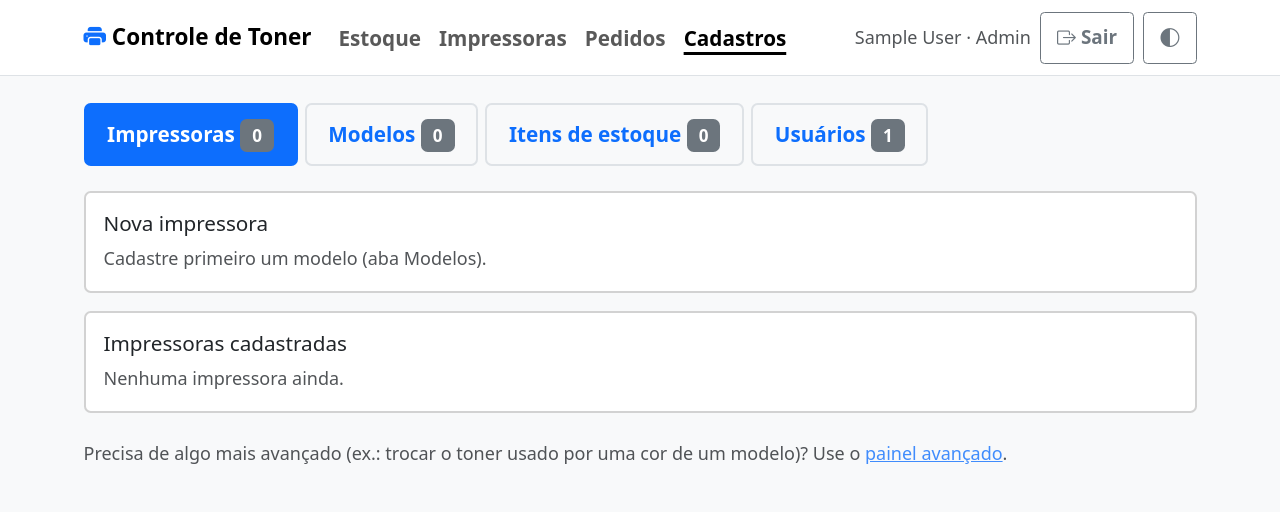
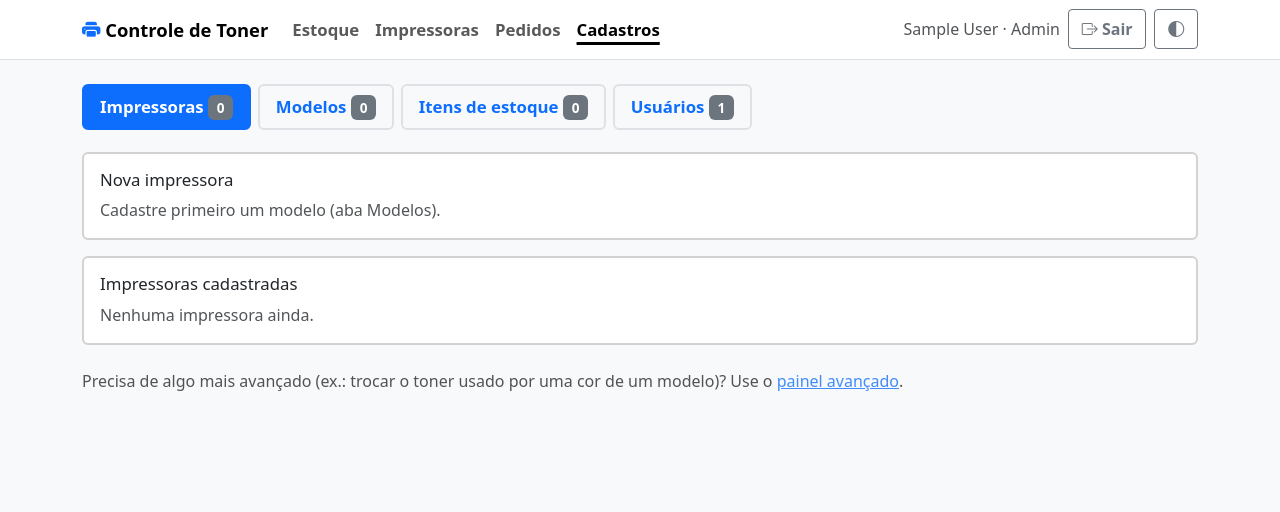
Before and after one commit to DaniloSRocha26/Estoque-Lab-PVI, a Django app: page /cadastros/ in a window 1280 px wide. Shown: the top 512 px of the page. Run offline with Django 5.2, Linux system fonts and the light colour scheme; the visitor is signed in with stand-in values (Sample User, id 1); data comes from the database, SQL or seed files in the repository; data that the repository does not hold is empty.

Commit message:
Reduz a escala do visual (menos zoom, mantendo legibilidade)

```diff
--- a/estoque/static/estoque/app.css
+++ b/estoque/static/estoque/app.css
@@ -1,57 +1,57 @@
 /* ---------- Legibilidade: letras grandes, alto contraste, alvos de toque grandes ---------- */
-html { font-size: 112.5%; }               /* 18px base (o padrão é 16px) */
-body { line-height: 1.55; }
+html { font-size: 100%; }                 /* 16px base: legível sem exagerar o zoom */
+body { line-height: 1.5; }
 .small, small { font-size: 1rem; }        /* nada de texto miúdo */
 .text-body-secondary { color: var(--bs-body-color) !important; opacity: .78; }
-h2, .h5 { font-size: 1.45rem !important; font-weight: 700; }
-.h6 { font-size: 1.15rem !important; }
+h2, .h5 { font-size: 1.3rem !important; font-weight: 700; }
+.h6 { font-size: 1.05rem !important; }
 
-.navbar .nav-link { font-size: 1.15rem; padding: .7rem 1rem; font-weight: 600; }
+.navbar .nav-link { font-size: 1.05rem; padding: .55rem .85rem; font-weight: 600; }
 .navbar .nav-link.active { text-decoration: underline; text-underline-offset: .35rem; text-decoration-thickness: 3px; }
-.navbar-brand { font-size: 1.25rem; }
+.navbar-brand { font-size: 1.15rem; }
 
 .btn, .btn-sm, .form-control, .form-control-sm, .form-select, .form-select-sm {
-  font-size: 1.05rem; min-height: 2.9rem; padding: .5rem .9rem;
+  font-size: 1rem; min-height: 2.5rem; padding: .4rem .8rem;
 }
 .btn { font-weight: 600; }
 .form-control, .form-select { border-width: 2px; }
-.campo-pequeno { width: 7rem; }
+.campo-pequeno { width: 6rem; }
 :focus-visible { outline: 3px solid var(--bs-warning); outline-offset: 2px; }
 
-.badge { font-size: .95rem; padding: .45em .7em; font-weight: 700; }
-.nav-pills .nav-link { font-size: 1.15rem; padding: .7rem 1.2rem; font-weight: 600; border: 2px solid var(--bs-border-color); margin-right: .4rem; margin-bottom: .4rem; }
+.badge { font-size: .85rem; padding: .4em .65em; font-weight: 700; }
+.nav-pills .nav-link { font-size: 1.05rem; padding: .5rem 1rem; font-weight: 600; border: 2px solid var(--bs-border-color); margin-right: .4rem; margin-bottom: .4rem; }
 .nav-pills .nav-link.active { border-color: var(--bs-primary); }
 .card { border-width: 2px; }
 
 /* ---------- Aviso geral do painel ---------- */
-.resumo-geral { border-radius: .75rem; padding: 1.1rem 1.4rem; font-size: 1.3rem; font-weight: 600; }
-.resumo-geral .bi { font-size: 2rem; vertical-align: -4px; margin-right: .5rem; }
-.resumo-geral.ok { background: #d1f0dc; color: #0b3d1f; border: 3px solid #198754; }
-.resumo-geral.atencao { background: #fff1c2; color: #4a3500; border: 3px solid #e0a800; }
+.resumo-geral { border-radius: .6rem; padding: .8rem 1.1rem; font-size: 1.15rem; font-weight: 600; }
+.resumo-geral .bi { font-size: 1.5rem; vertical-align: -3px; margin-right: .4rem; }
+.resumo-geral.ok { background: #d1f0dc; color: #0b3d1f; border: 2px solid #198754; }
+.resumo-geral.atencao { background: #fff1c2; color: #4a3500; border: 2px solid #e0a800; }
 [data-bs-theme="dark"] .resumo-geral.ok { background: #123524; color: #d1f0dc; }
 [data-bs-theme="dark"] .resumo-geral.atencao { background: #4a3a05; color: #fff1c2; }
-.resumo-geral ul { margin: .4rem 0 0; font-weight: 500; font-size: 1.15rem; padding-left: 1.4rem; }
+.resumo-geral ul { margin: .3rem 0 0; font-weight: 500; font-size: 1rem; padding-left: 1.3rem; }
 
 /* ---------- Impressoras ---------- */
-.card-impressora .progress { height: 30px; border-radius: 8px; }
-.card-impressora .nivel-texto { font-variant-numeric: tabular-nums; font-size: 1.25rem; }
+.card-impressora .progress { height: 24px; border-radius: 6px; }
+.card-impressora .nivel-texto { font-variant-numeric: tabular-nums; font-size: 1.1rem; }
 .card-impressora.sem-reserva { border-color: var(--bs-warning); }
-.card-impressora h3 { font-size: 1.35rem; font-weight: 700; }
-.linha-cor .nome-cor { font-size: 1.2rem; font-weight: 700; }
-.alerta-card { border-left: 8px solid var(--bs-danger); }
+.card-impressora h3 { font-size: 1.2rem; font-weight: 700; }
+.linha-cor .nome-cor { font-size: 1.05rem; font-weight: 700; }
+.alerta-card { border-left: 6px solid var(--bs-danger); }
 .alerta-card.andamento { border-left-color: var(--bs-warning); }
-.alerta-card .titulo { font-size: 1.3rem; font-weight: 700; }
+.alerta-card .titulo { font-size: 1.15rem; font-weight: 700; }
 .salvando { opacity: .6; pointer-events: none; }
 
 /* Controle deslizante com "pegador" grande */
-.form-range { min-width: 8rem; height: 2.4rem; }
-.form-range::-webkit-slider-runnable-track { height: .9rem; border-radius: .5rem; }
-.form-range::-webkit-slider-thumb { width: 2.2rem; height: 2.2rem; margin-top: -.65rem; }
-.form-range::-moz-range-track { height: .9rem; border-radius: .5rem; }
-.form-range::-moz-range-thumb { width: 2.2rem; height: 2.2rem; }
+.form-range { min-width: 8rem; height: 2rem; }
+.form-range::-webkit-slider-runnable-track { height: .75rem; border-radius: .5rem; }
+.form-range::-webkit-slider-thumb { width: 1.7rem; height: 1.7rem; margin-top: -.5rem; }
+.form-range::-moz-range-track { height: .75rem; border-radius: .5rem; }
+.form-range::-moz-range-thumb { width: 1.7rem; height: 1.7rem; }
 
 /* ---------- Cores de toner ---------- */
-.ponto { display: inline-block; width: 1.1rem; height: 1.1rem; border-radius: 50%; vertical-align: -2px; border: 2px solid rgba(0,0,0,.35); }
+.ponto { display: inline-block; width: 1rem; height: 1rem; border-radius: 50%; vertical-align: -2px; border: 2px solid rgba(0,0,0,.35); }
 .cor-preto { background-color: #343a40; }
 .cor-ciano { background-color: #0dcaf0; }
 .cor-magenta { background-color: #d63384; }
@@ -59,5 +59,5 @@ h2, .h5 { font-size: 1.45rem !important; font-weight: 700; }
 [data-bs-theme="dark"] .cor-preto { background-color: #adb5bd; }
 .progress-bar { transition: width .1s; }
 
-.table > :not(caption) > * > * { padding: .8rem .9rem; }
-.toast { font-size: 1.15rem; }
+.table > :not(caption) > * > * { padding: .65rem .8rem; }
+.toast { font-size: 1.05rem; }
```
Also changed, not shown: estoque/templates/estoque/estoque.html (+5 -5 lines), estoque/templates/estoque/impressoras.html (+4 -4 lines).
